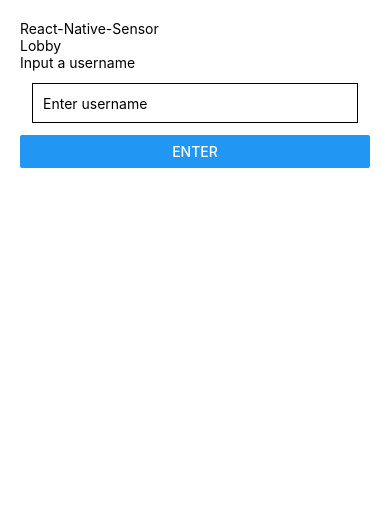
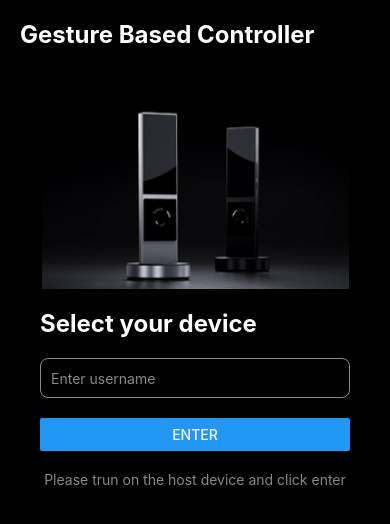
Before and after one commit to Aashish079/GestureBasedController, a React Native app: screen / in a window 390 px wide. Shown: the top 524 px of the page. Built offline with nearby package versions, Linux system fonts and the light colour scheme.

Commit message:
Created UI for Lobby

```diff
--- a/App.tsx
+++ b/App.tsx
@@ -1,20 +1,40 @@
-import {View, Text, SafeAreaView, ScrollView} from 'react-native';
+import {View, Text, SafeAreaView, ScrollView, StyleSheet} from 'react-native';
 import React from 'react';
 import Sensors from './src/components/sensors';
 import Lobby from './src/components/lobby';
 
 const App = () => {
   return (
-    <ScrollView>
-      <SafeAreaView>
-        <View style={{margin: 20}}>
-          <Text>React-Native-Sensor</Text>
-<Lobby/>
+    <SafeAreaView style={styles.safeArea}>
+      <ScrollView contentContainerStyle={styles.scrollView}>
+        <View style={styles.container}>
+          <Text style={styles.title}>Gesture Based Controller</Text>
+          <Lobby />
           {/* <Sensors /> */}
         </View>
-      </SafeAreaView>
-    </ScrollView>
+      </ScrollView>
+    </SafeAreaView>
   );
 };
 
+const styles = StyleSheet.create({
+  safeArea: {
+    flex: 1,
+    backgroundColor: '#000',
+  },
+  scrollView: {
+    flexGrow: 1,
+  },
+  container: {
+    flex: 1,
+    margin: 20,
+  },
+  title: {
+    color: '#fff',
+    fontSize: 24,
+    fontWeight: 'bold',
+    marginBottom: 20,
+  },
+});
+
 export default App;
--- a/src/components/lobby.tsx
+++ b/src/components/lobby.tsx
@@ -1,27 +1,52 @@
 import React, {useState} from 'react';
-import {View, Text, StyleSheet, TextInput, Button} from 'react-native';
-import {listenForBroadcast, connectToServer} from '../scripts/listen_broadcast';
+import {
+  View,
+  Text,
+  StyleSheet,
+  TextInput,
+  Button,
+  FlatList,
+  TouchableOpacity,
+  Image,
+} from 'react-native';
+import {listenForBroadcast} from '../scripts/listen_broadcast';
+
 const Lobby = () => {
   const [username, setUsername] = useState('');
-  const [availableConnection, setAvailableConnection] = useState<string[]>([]);
+  const [availableConnection, setAvailableConnection] = useState([]);
+
   const handleClick = async () => {
     try {
       const hostInfo = await listenForBroadcast();
-
       setAvailableConnection(Array.from(hostInfo));
     } catch (error) {
       console.error('Failed to listen for broadcast:', error);
     }
   };
+
+  const renderConnection = ({item}) => {
+    const [host, address] = item.split('@');
+    const [ip, port] = address.split(':');
+
+    return (
+      <TouchableOpacity style={styles.deviceContainer}>
+        <Text style={styles.deviceName}>Host: {host}</Text>
+        <Text style={styles.deviceAddress}>IP: {ip}</Text>
+        <Text style={styles.deviceAddress}>Port: {port}</Text>
+      </TouchableOpacity>
+    );
+  };
+
   return (
-    <View>
-      <Text>Lobby</Text>
-      <Text>Input a username</Text>
+    <View style={styles.container}>
+      <Image source={require('../../assets/hero.png')} style={styles.image} />
+      <Text style={styles.title}>Select your device</Text>
       <TextInput
         style={styles.input}
         onChangeText={text => setUsername(text)}
         value={username}
         placeholder="Enter username"
+        placeholderTextColor="#888"
       />
       <Button
         title="Enter"
@@ -30,32 +55,64 @@ const Lobby = () => {
           handleClick();
         }}
       />
-
-      {availableConnection.map((hostInfo, index) => {
-        if (availableConnection.length > 0) {
-          const [host, address] = hostInfo.split('@');
-          const [ip, port] = address.split(':');
-          return (
-            //Pachhi yo buttonbanaune
-            <View key={index}>
-              <Text>Host: {host}</Text>
-              <Text>Ip: {ip}</Text>
-
-              <Text>Port: {port}</Text>
-            </View>
-          );
+      <FlatList
+        data={availableConnection}
+        renderItem={renderConnection}
+        keyExtractor={(item, index) => index.toString()}
+        ListFooterComponent={
+          <Text style={styles.footer}>
+            Please trun on the host device and click enter
+          </Text>
         }
-      })}
-
+      />
     </View>
   );
 };
+
 const styles = StyleSheet.create({
+  container: {
+    flex: 1,
+    backgroundColor: '#000',
+    padding: 20,
+  },
+  image: {
+    width: '100%',
+    height: 200,
+    resizeMode: 'contain',
+    marginBottom: 20,
+  },
+  title: {
+    fontSize: 24,
+    fontWeight: 'bold',
+    color: '#fff',
+    marginBottom: 20,
+  },
   input: {
     height: 40,
-    margin: 12,
+    borderColor: '#888',
     borderWidth: 1,
-    padding: 10,
+    borderRadius: 8,
+    paddingHorizontal: 10,
+    marginBottom: 20,
+    color: '#fff',
+  },
+  deviceContainer: {
+    padding: 20,
+    borderBottomWidth: 1,
+    borderBottomColor: '#444',
+  },
+  deviceName: {
+    color: '#fff',
+    fontSize: 18,
+  },
+  deviceAddress: {
+    color: '#888',
+    fontSize: 14,
+  },
+  footer: {
+    color: '#888',
+    textAlign: 'center',
+    marginTop: 20,
   },
 });
 
```
Also changed, not shown: assets/hero.png (added), 1 other file (tests, documents, lock files or other folders).
